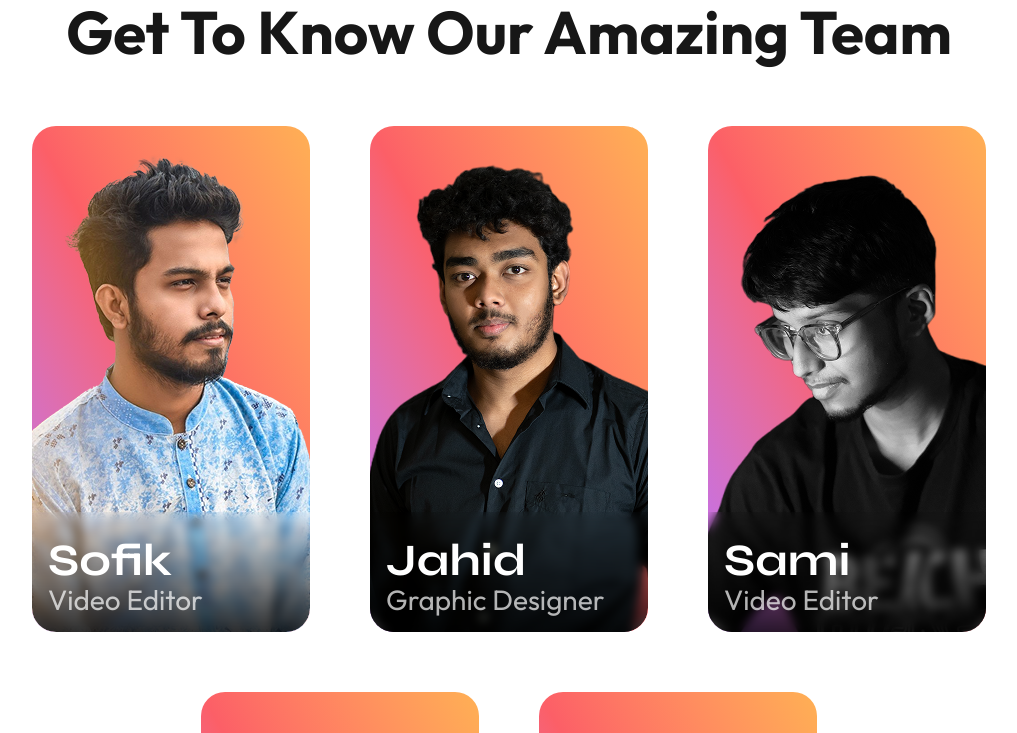
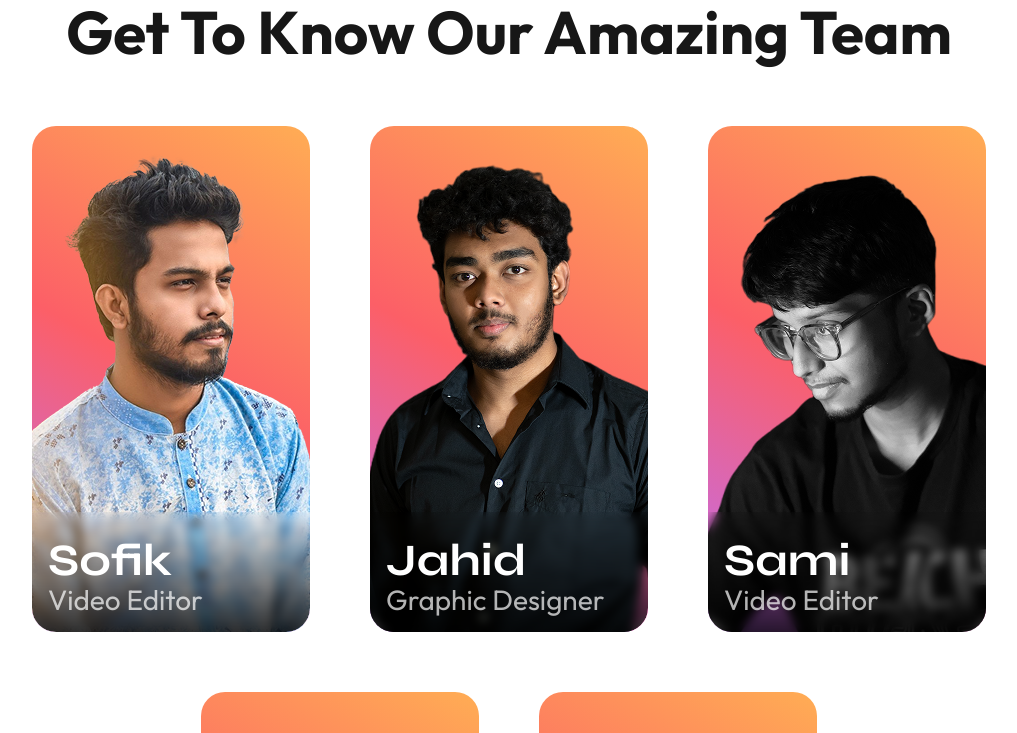
Before and after one commit to MoyasiGinko/SS-Media-website, a Next.js app: page /about-us in a window 1280 px wide. Shown: the part 1720-2453 px from the top of the page, without its empty margins (131-1148 px from the left). Built offline with nearby package versions, Linux system fonts and the light colour scheme.

Commit message:
Update OurTeam.tsx

```diff
--- a/components/about-us/team/OurTeam.tsx
+++ b/components/about-us/team/OurTeam.tsx
@@ -49,7 +49,13 @@ const OurTeam: React.FC = () => {
             key={index}
             className="relative overflow-hidden h-[506px] w-[278px] rounded-[24px] group cursor-pointer"
           >
-            <div className="absolute inset-0 bg-gradient-to-tr from-[#BB6FFB] via-[#FC5F67] to-[#FFB054] z-0"></div>
+            <div
+              className="absolute inset-0 z-0"
+              style={{
+                background:
+                  "linear-gradient(-151deg, #FFAD54, #FC5F67, #BD6EF6)",
+              }}
+            ></div>
             <div className="absolute inset-0 bottom-0 overflow-hidden z-0">
               <Image
                 src={member.imageUrl}
@@ -59,7 +65,7 @@ const OurTeam: React.FC = () => {
                 className="transition-transform duration-300 "
               />
             </div>
-            <div className="absolute bg-gradient-to-t rounded-b-[24px] h-[120px] from-black/80 to-transparent backdrop-blur-[5px] w-full bottom-0 left-0 p-4 z-20 flex flex-col justify-center items-left">
+            <div className="absolute bg-gradient-to-t rounded-b-[24px] h-[120px] from-black/80 to-transparent backdrop-blur-[5px] w-full bottom-0 left-0 p-4 z-2 flex flex-col justify-center items-left">
               <h3 className="text-[45px] mt-4 leading-[35px] syne-unique text-white font-bold mb-1">
                 {member.name}
               </h3>
```
